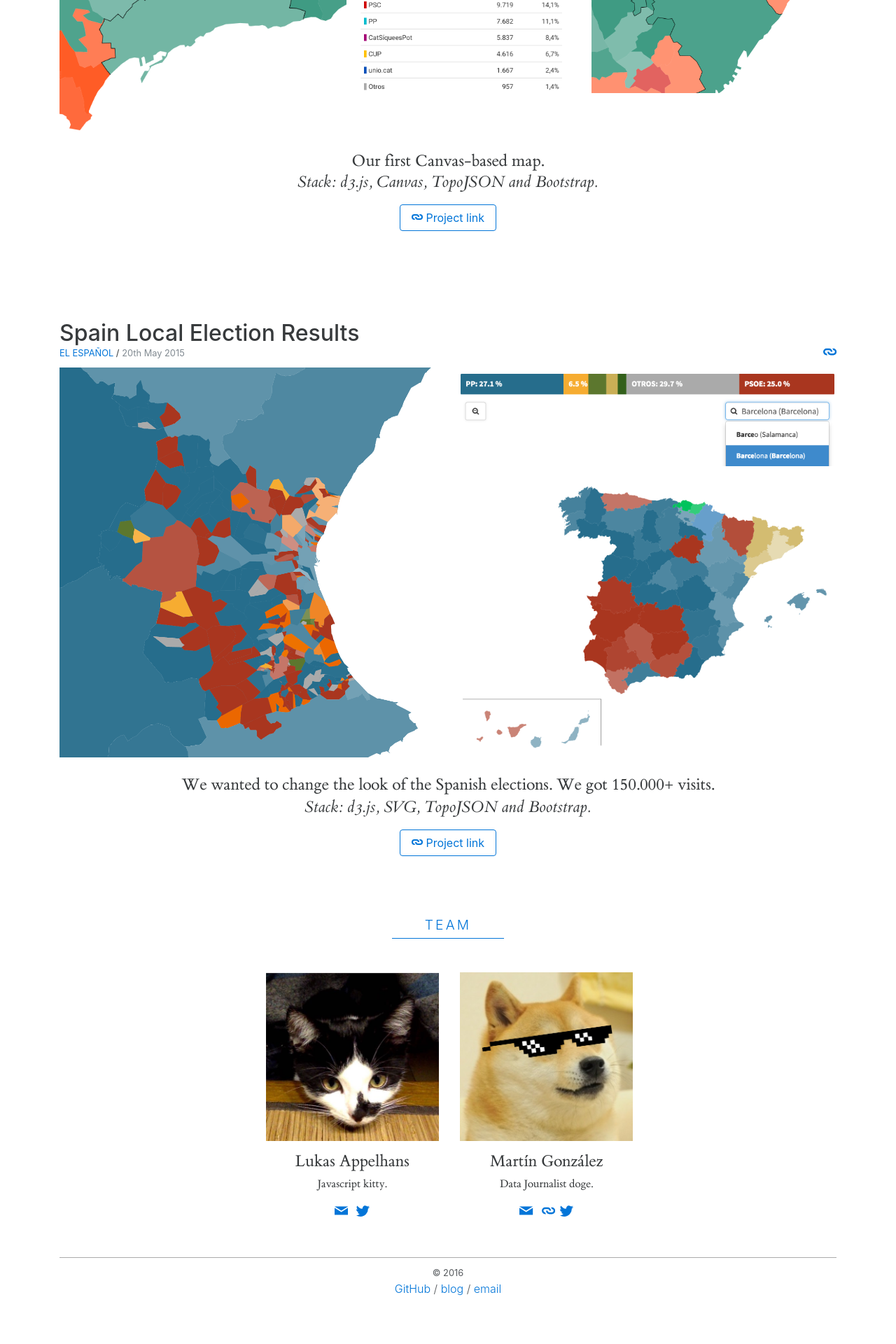
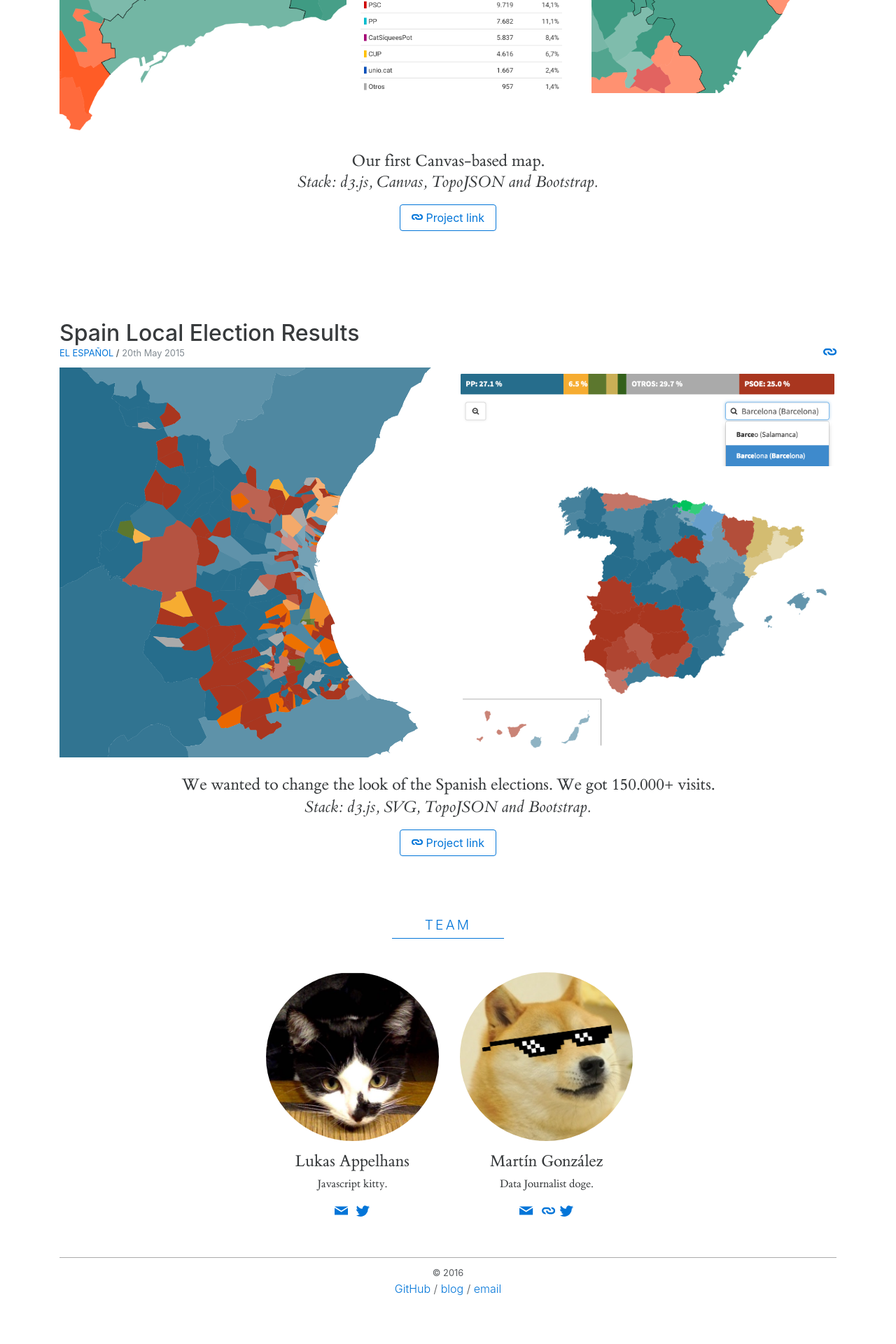
Before and after one commit to martgnz/newsappsio.github.io, a Jekyll site: the page built from index.html, in a window 1280 px wide. Shown: the part 1229-3149 px from the top of the page at 70% size. Built offline with Jekyll 4.4.1, drawn with Linux system fonts in a browser that asks for light colours.

Commit message:
rounded img on team section

```diff
--- a/_includes/team.html
+++ b/_includes/team.html
@@ -5,7 +5,7 @@
         </div>
         {% for member in site.data.team %}
         <div class="col-xs-6 col-lg-3 col-centered-team member m-b-3 {{ member.twitter }}">
-            <img class="img-fluid memberImg m-b-1" data-src="{{ member.img }}" alt="{{ member.name }}">
+            <img class="img-fluid memberImg m-b-1 img-circle" data-src="{{ member.img }}" alt="{{ member.name }}">
             <h4 class="memberTitle">{{ member.name }}</h4>
             <p class="text-xs-center memberDescription">{{ member.description }}</p>
             <div class="text-xs-center">
```
